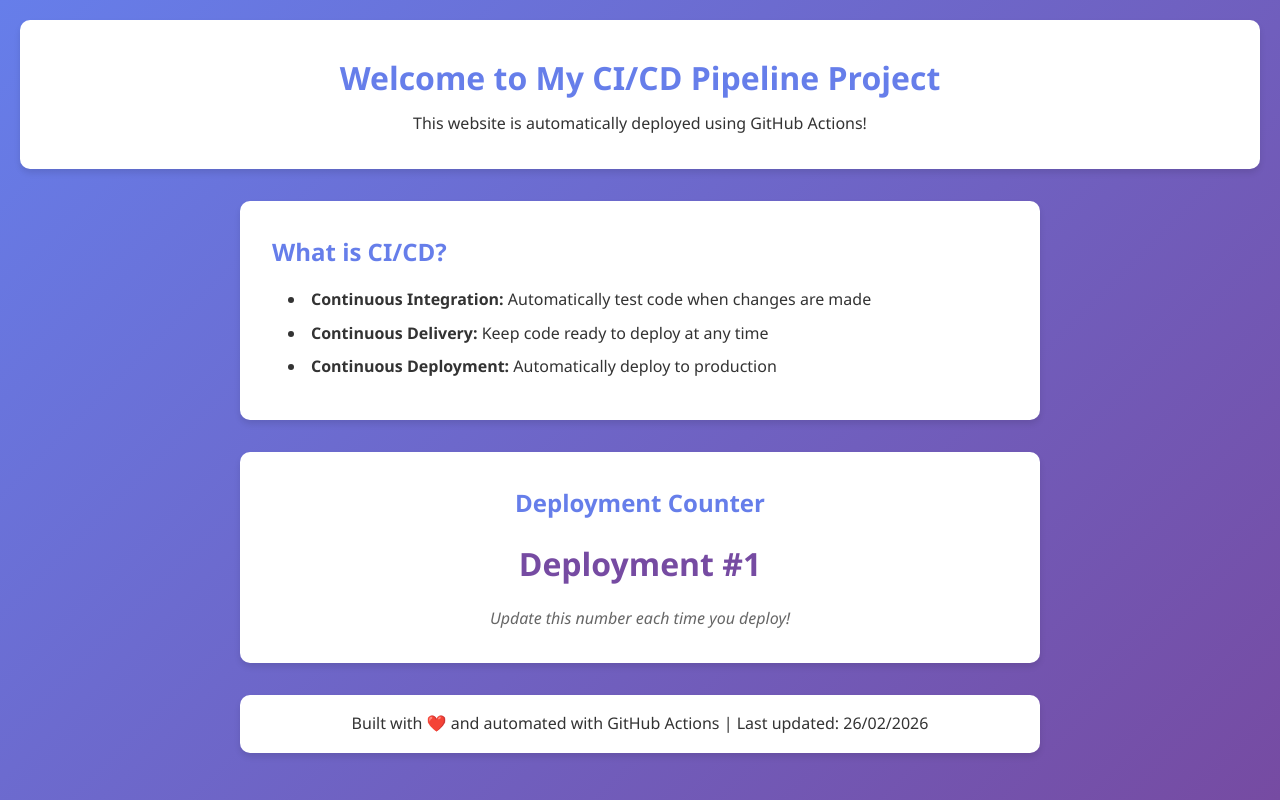
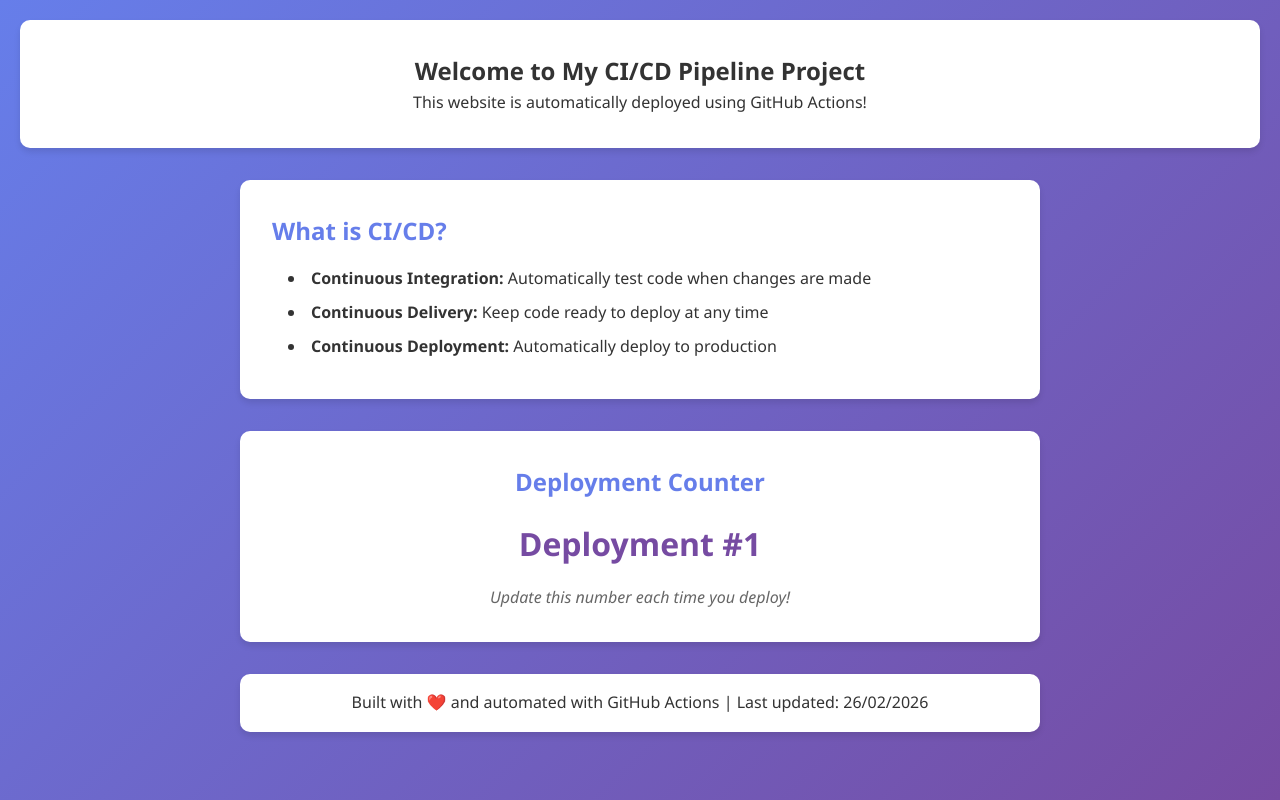
Before and after one commit to accuser/improved-invention, a website: page index.html in a window 1280 px wide. Drawn offline with Linux system fonts and the light colour scheme.

Commit message:
Change header from h1 to h2 for better hierarchy

```diff
--- a/index.html
+++ b/index.html
@@ -10,7 +10,7 @@
 
 <body>
     <header>
-        <h1>Welcome to My CI/CD Pipeline Project</h1>
+        <h2>Welcome to My CI/CD Pipeline Project</h2>
         <p>This website is automatically deployed using GitHub Actions!</p>
     </header>
 
```
